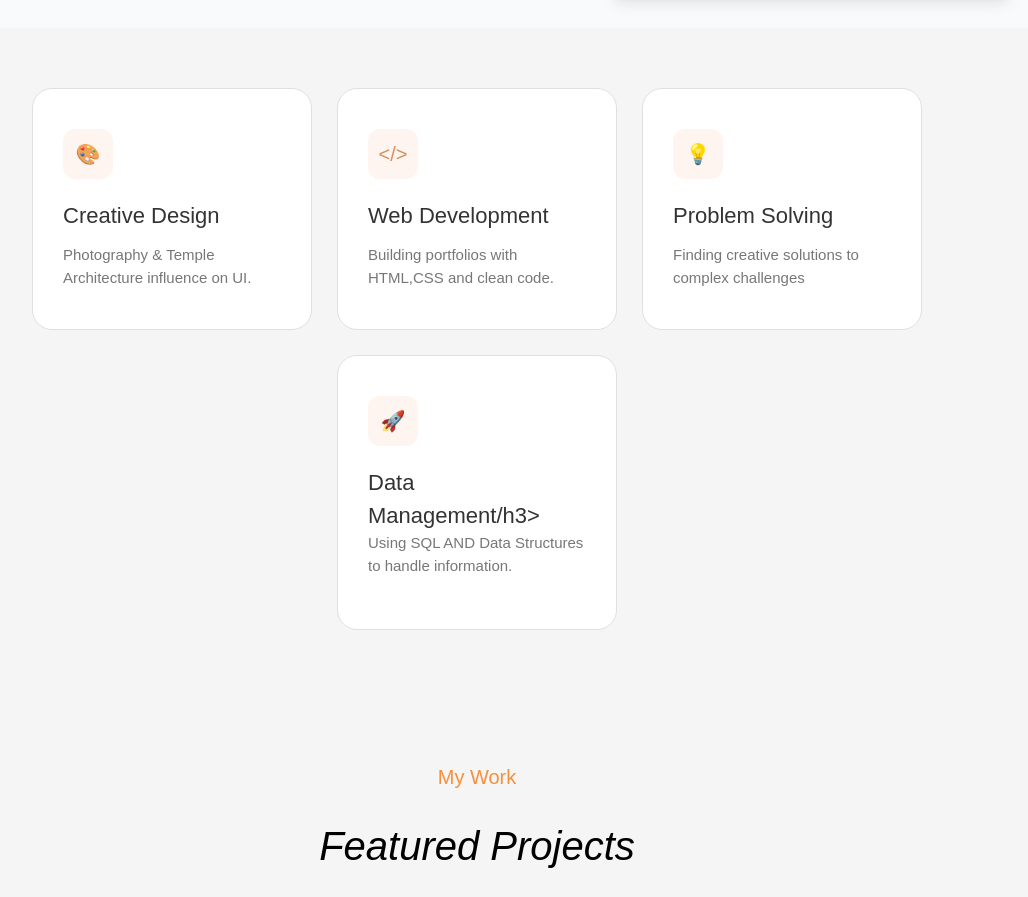
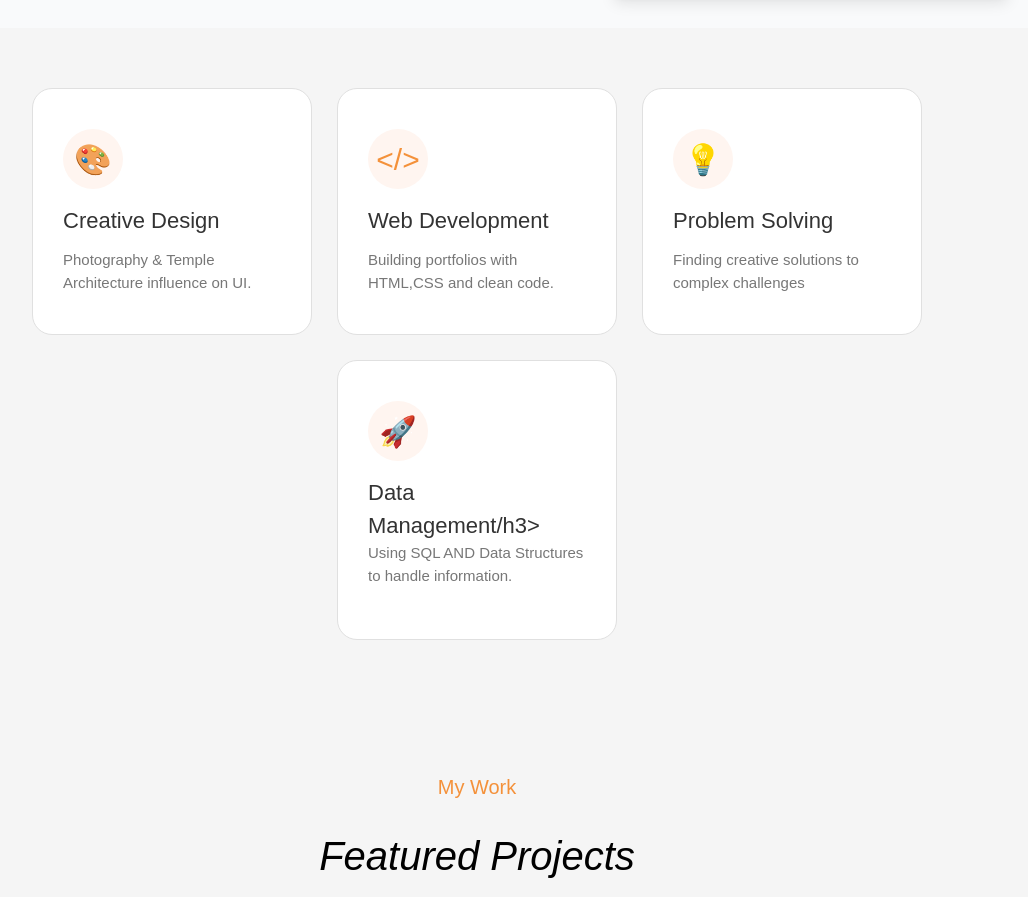
Before and after one commit to vartikadwivedi2005-code/Web-Dev, a plain HTML site: page assignment-4/index.html in a window 1280 px wide. Shown: the part 1280-2177 px from the top of the page, without its empty margins (163-1191 px from the left). Drawn offline with nearby package versions, Linux system fonts and the light colour scheme.

Commit message:
index.html

```diff
--- a/assignment-4/index.html
+++ b/assignment-4/index.html
@@ -81,15 +81,15 @@
 
         .icon-circle {
              background-color: #fff5f0;
-    color: #d98e5f;
-    width: 50px;
-    height: 50px;
-    border-radius: 12px;
+              color: #f4913a;
+              width: 60px;
+              height: 60px;
+              border-radius: 50%;
               display: flex;
               justify-content: center;
               align-items: center;
-    font-size: 20px;
-    margin-bottom: 20px;
+              font-size: 30px;
+              margin-bottom: 15px;
       }
 
         .service-box h3 {
```
Lines whose indentation alone changed are shown as unchanged.
